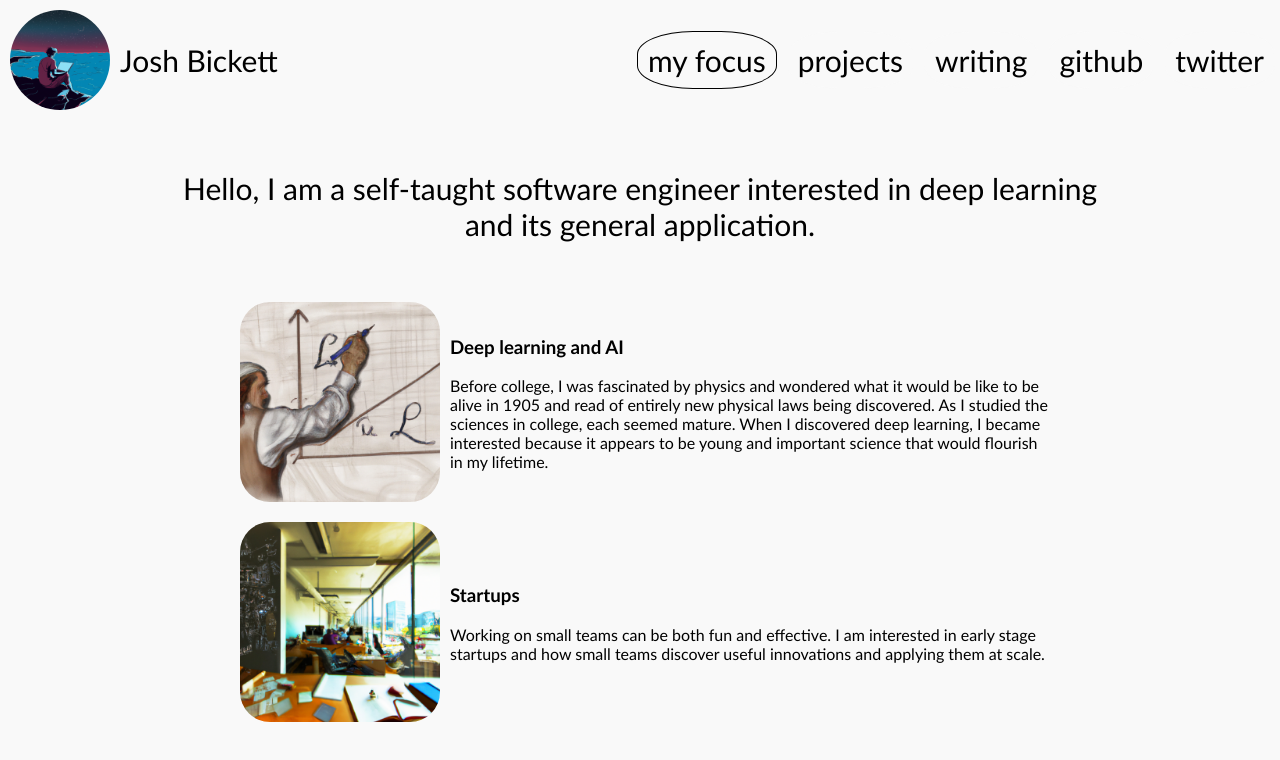
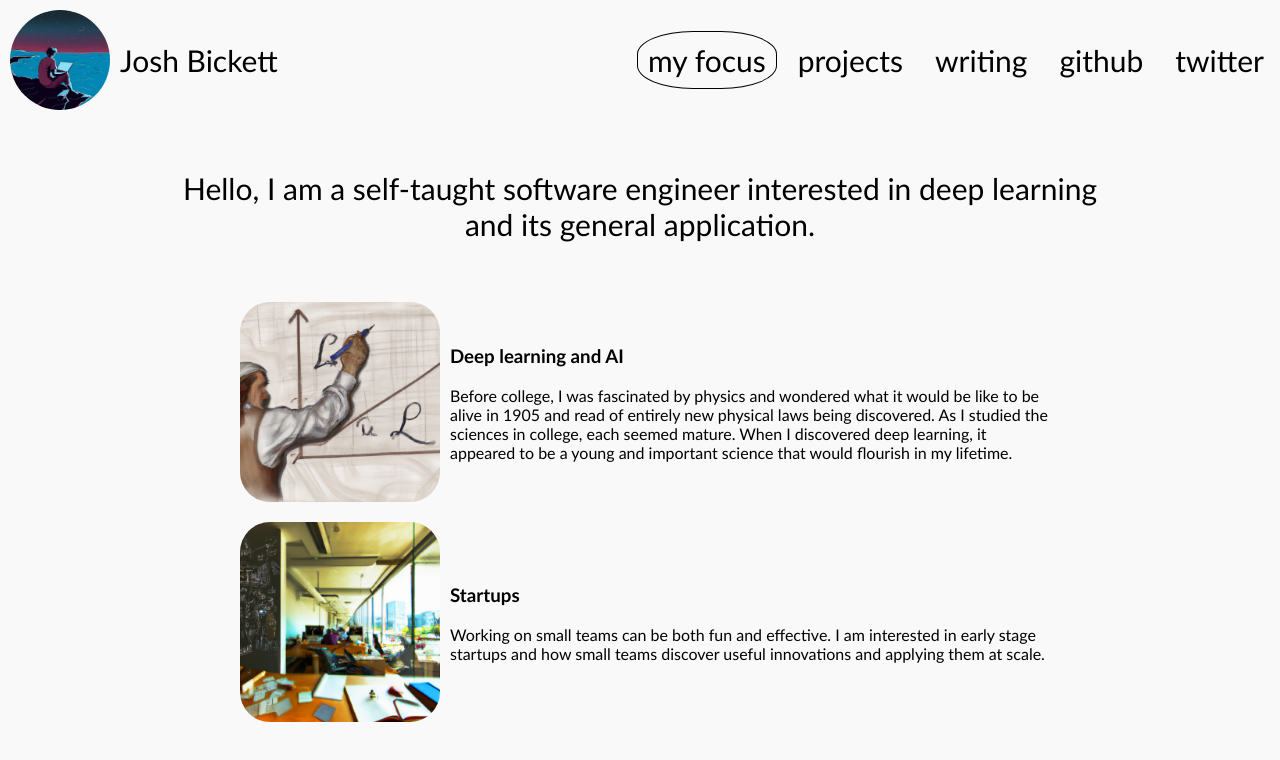
Before and after one commit to joshbickett/bickett.ai, a React (Create React App) app: page / in a window 1280 px wide. Shown: the top 760 px of the page. Built offline with nearby package versions, Linux system fonts and the light colour scheme.

Commit message:
Change text again

```diff
--- a/src/pages/Focus.js
+++ b/src/pages/Focus.js
@@ -38,7 +38,8 @@ export const Focus = () => {
               }}
             >
               <div style={{ textAlign: "center", fontSize: "30px" }}>
-                Hello, I am a self-taught software engineer interested in deep learning and its general application.
+                Hello, I am a self-taught software engineer interested in deep
+                learning and its general application.
               </div>
             </div>
 
@@ -61,9 +62,9 @@ export const Focus = () => {
                   Before college, I was fascinated by physics and wondered what
                   it would be like to be alive in 1905 and read of entirely new
                   physical laws being discovered. As I studied the sciences in
-                  college, each seemed mature. When I discovered deep learning, I became interested
-                  because it appears to be young and important science that
-                  would flourish in my lifetime.
+                  college, each seemed mature. When I discovered deep learning,
+                  it appeared to be a young and important science that would
+                  flourish in my lifetime.
                 </p>
               </div>
             </div>
```
